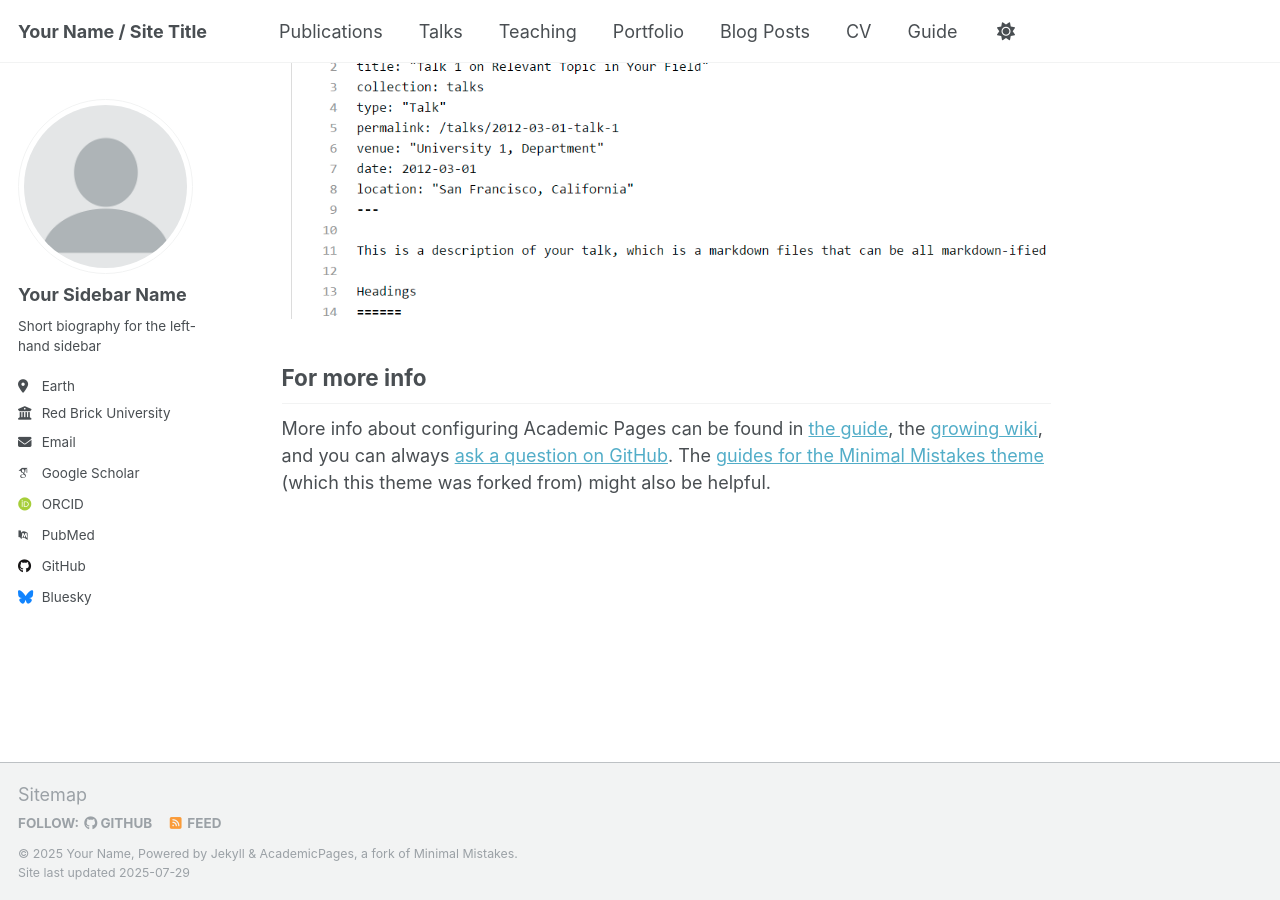
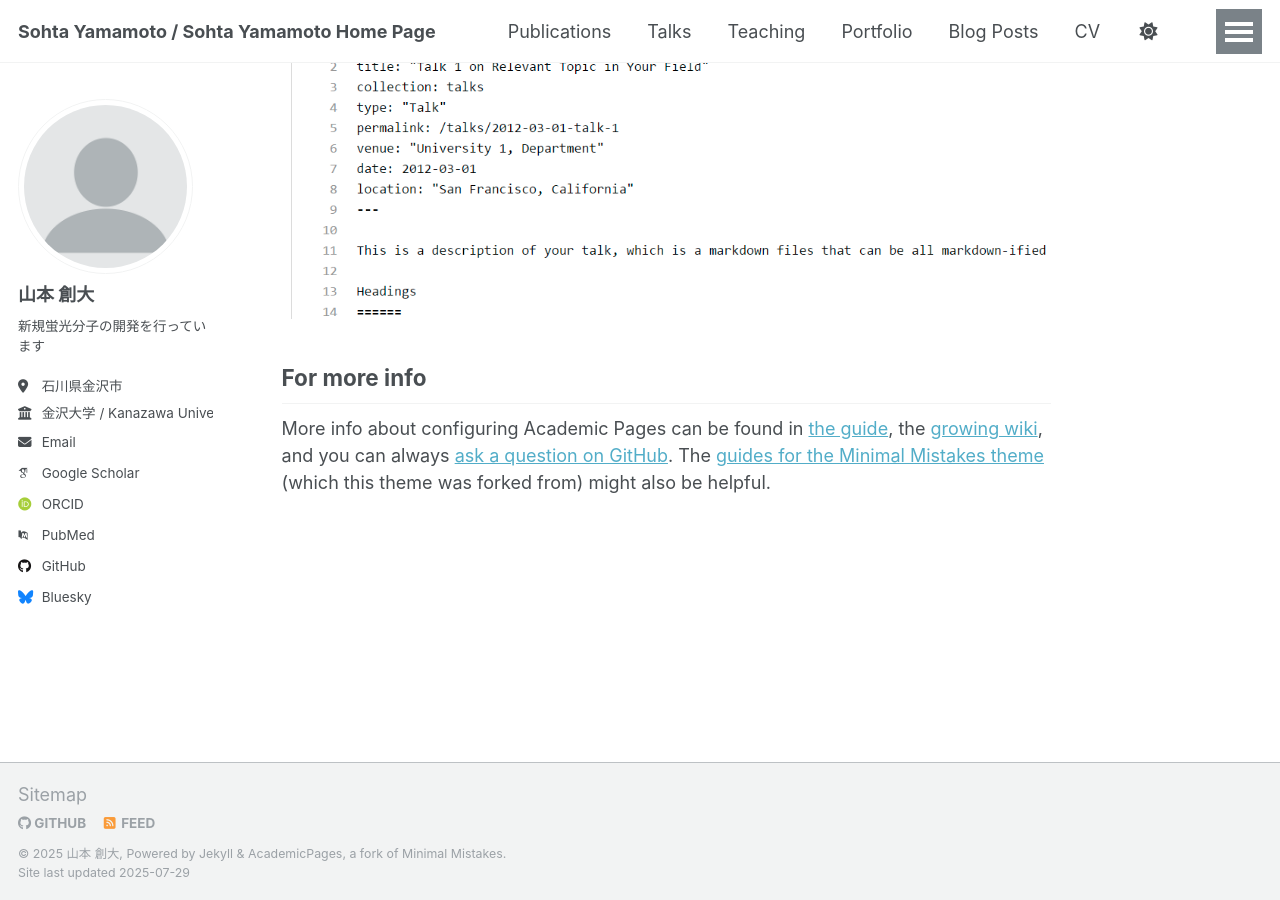
Before and after one commit to SaTom1313/SaTom1313.github.io, a Jekyll site: the page built from _pages/about.md, in a window 1280 px wide and 900 px high, scrolled down 2880 px. Built offline with Jekyll 4.4.1, drawn with Linux system fonts in a browser that asks for light colours; some web fonts are replaced; a script that is not in the unit is left out.

Commit message:
Update _config.yml

```diff
--- a/_config.yml
+++ b/_config.yml
@@ -7,15 +7,15 @@
 # server process.
 
 # Basic Site Settings
-locale                   : "en-US"
+locale                   : "ja"
 site_theme               : "default"
-title                    : "Your Name / Site Title"
+title                    : "Sohta Yamamoto / Sohta Yamamoto Home Page"
 title_separator          : "-"
-name                     : &name "Your Name"
-description              : &description "personal description"
-url                      : https://academicpages.github.io # the base hostname & protocol for your site e.g. "https://[your GitHub username].github.io" or if you already have some other page hosted on Github then use "https://[your GitHub username].github.io/[Your Repo Name]"
+name                     : &name "山本 創大"
+description              : &description "新規蛍光分子の開発を行っています"
+url                      : https://satom1313.github.io/
 baseurl                  : "" # the subpath of your site, e.g. "/blog"
-repository               : "academicpages/academicpages.github.io"
+repository               : "SaTom1313/SaTom1313.github.io"
 
 # Site Author - The following control what appear as part of the author content on the side bar.
 #               If a field is blank the icon and link will not appear, otherwise it will be shown.
@@ -23,19 +23,18 @@
 author:
   # Biographic information
   avatar           : "profile.png"
-  name             : "Your Sidebar Name"
+  name             : "山本 創大"
   pronouns         : # example: "she/her"
-  bio              : "Short biography for the left-hand sidebar"
-  location         : "Earth"
-  employer         : "Red Brick University"
+  bio              : "新規蛍光分子の開発を行っています"
+  location         : "石川県金沢市"
+  employer         : "金沢大学 / Kanazawa University"
   uri              : # URL
-  email            : "none@example.org"
+  email            : ""
 
   # Academic websites
   academia         : # URL
   arxiv            : # URL - Update with the correct link to your profile
   googlescholar    : "https://scholar.google.com/citations?user=PS_CX0AAAAAJ"
-  inspire-hep      : # URL
   impactstory      : # URL
   orcid            : "http://orcid.org/yourorcidurl"
   semantic         : # URL
@@ -53,7 +52,7 @@
 
   # Social media
   artstation       : # Username
-  bluesky          : "bsky.app" # Replace this with you Bluesky username
+  bluesky          : "" # Replace this with you Bluesky username
   facebook         : # Username
   flickr           : # Username
   foursquare       : # Username
```
